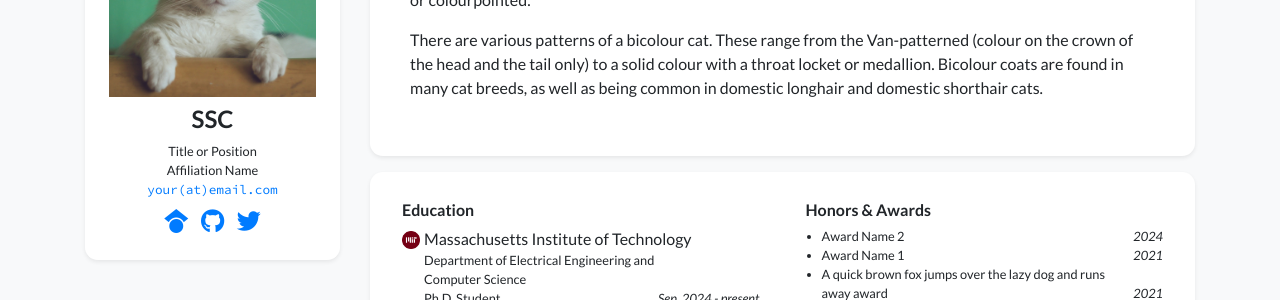
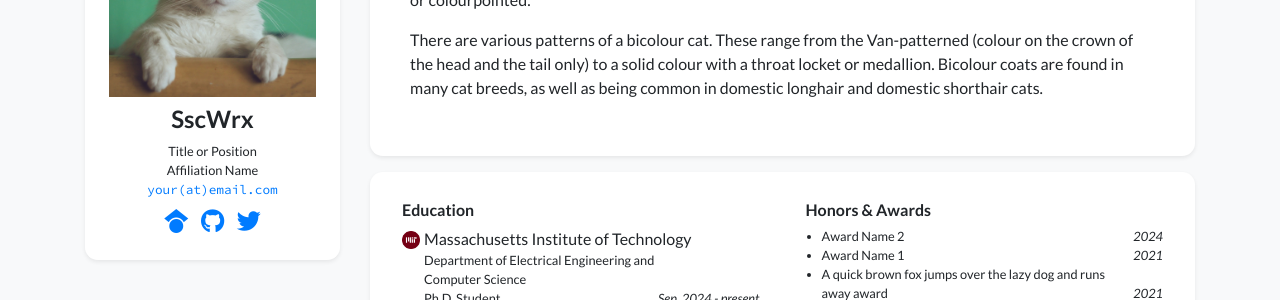
Before and after one commit to shuaichaosong/shuaichaosong.github.io, a Jekyll site: the page built from index.html, in a window 1280 px wide. Shown: the part 214-514 px from the top of the page. Built offline with Jekyll 4.4.1, drawn with Linux system fonts in a browser that asks for light colours; nearby versions of some CDN libraries; a style sheet for code colours, icons or effects is not loaded.

Commit message:
Initial setup: updated personal info and publications

```diff
--- a/_data/profile.yml
+++ b/_data/profile.yml
@@ -1,4 +1,4 @@
-primary_name: "SSC"
+primary_name: "SscWrx"
 secondary_name: ""
 navbar_name: "Your Name"
 
```
